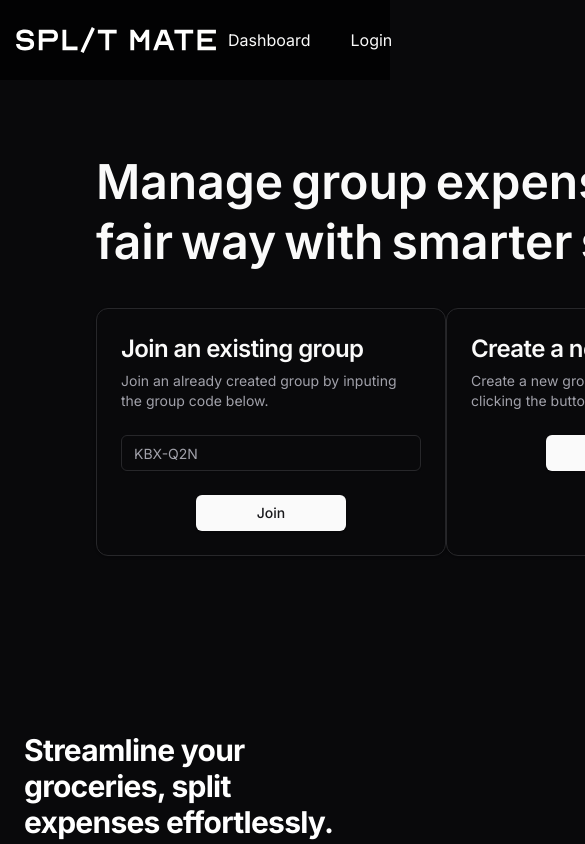
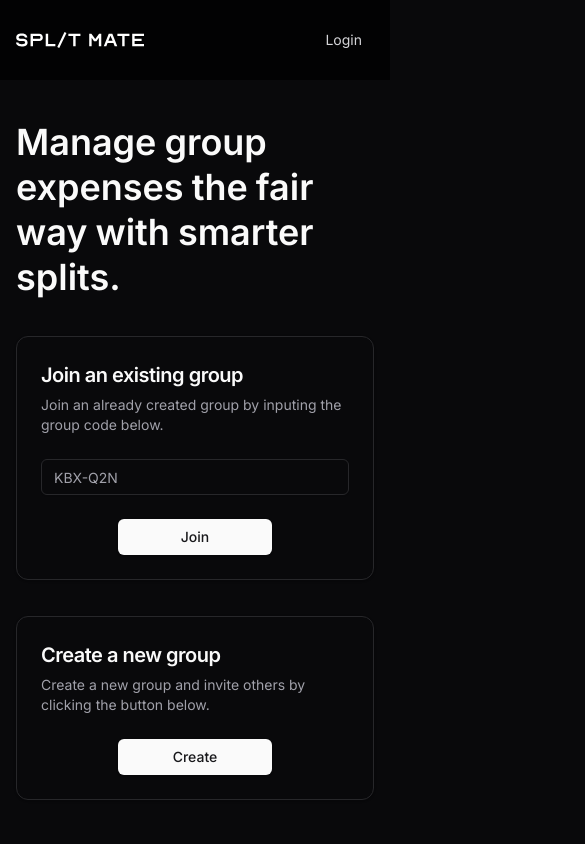
Before and after one commit to HudsonGri/split-mate, a Next.js app: page /landing in a window 390 px wide. Shown: the top 844 px of the page, 585 px wide, since content can reach past the window. Built offline with nearby package versions, Linux system fonts and the light colour scheme.

Commit message:
Landing page revised

```diff
--- a/app/landing/page.tsx
+++ b/app/landing/page.tsx
@@ -27,6 +27,7 @@ import { UserNav } from "../../components/user-nav"
 import mainLogo from "../../public/split-mate-logo.svg";
 import { Input } from "@/components/ui/input"
 import { Label } from "@/components/ui/label"
+import { useState } from 'react';
 
 import Head from 'next/head'
 
@@ -78,6 +79,7 @@ export default function LandingPage() {
             transition: { staggerChildren: 0.1 }
         }
     };
+    const [menuOpen, setMenuOpen] = useState(false);
     return (
         <>
             <Head>
@@ -94,23 +96,27 @@ export default function LandingPage() {
                                     src={mainLogo}
                                     width={200}
                                     alt="Split Mate"
+                                    className="w-32 sm:w-40"
                                 />
                             </div>
-                            <div className="flex items-center space-x-4">
-                                <a href="/dashboard" className="px-3 py-2 rounded-md">Dashboard</a>
-                                <a href="/login" className="px-3 py-2 rounded-md ">Login</a>
+                            <div className="hidden sm:flex items-center space-x-4 text-zinc-300">
+                                <a href="/dashboard" className="px-3 py-2 rounded-md text-sm sm:text-base">Dashboard</a>
+                                <a href="/login" className="px-3 py-2 rounded-md text-sm sm:text-base">Login</a>
+                            </div>
+                            <div className="sm:hidden flex items-center text-zinc-300">
+                                <a href="/login" className="px-3 py-2 rounded-md text-sm sm:text-base">Login</a>
                             </div>
                         </div>
                     </div>
                 </nav>
 
-                <header className="py-8 grid grid-flow-col">
-                    <div className="max-w-4xl ml-24 py-10 text-zinc-50">
+                <header className="py-8 sm:grid sm:grid-flow-col">
+                    <div className="max-w-4xl px-4 mx-auto lg:ml-12 py-2 sm:py-10 text-zinc-50">
                         <motion.div
                             variants={containerVariants}
                             initial="hidden"
                             animate="visible"
-                            className="text-5xl font-semibold leading-tight"
+                            className="text-4xl sm:text-5xl font-semibold leading-tight"
                         >
                             {headerWords.map((word, index) => (
                                 <motion.span key={index} variants={wordVariants} style={{ display: 'inline-block', marginRight: '0.5rem' }}>
@@ -123,10 +129,10 @@ export default function LandingPage() {
                             initial="hidden"
                             animate="visible"
                         >
-                            <motion.div variants={wordVariants} className="grid grid-flow-col">
-                                <Card className="w-[350px] mt-9">
+                            <motion.div variants={wordVariants} className="sm:grid sm:grid-flow-col gap-4">
+                                <Card className="w-full sm:w-[350px] mt-9">
                                     <CardHeader>
-                                        <CardTitle className="text-2xl">Join an existing group</CardTitle>
+                                        <CardTitle className="text-xl sm:text-2xl">Join an existing group</CardTitle>
                                         <CardDescription>Join an already created group by inputing the group code below.</CardDescription>
                                     </CardHeader>
                                     <CardContent>
@@ -136,9 +142,9 @@ export default function LandingPage() {
                                         <Button className="w-1/2">Join</Button>
                                     </CardFooter>
                                 </Card>
-                                <Card className="w-[350px] mt-9">
+                                <Card className="w-full sm:w-[350px] mt-9">
                                     <CardHeader>
-                                        <CardTitle className="text-2xl">Create a new group</CardTitle>
+                                        <CardTitle className="text-xl sm:text-2xl">Create a new group</CardTitle>
                                         <CardDescription>Create a new group and invite others by clicking the button below.</CardDescription>
                                     </CardHeader>
                                     <CardFooter className="justify-center">
@@ -153,12 +159,13 @@ export default function LandingPage() {
                         initial={{ opacity: 0 }}
                         animate={{ opacity: 1 }}
                         transition={{ duration: 0.3 }}
-                    className="py-10 hidden lg:block lg:px-2 text-zinc-50">
+                        className="hidden lg:block lg:px-2 text-zinc-50">
                         <Image
                             src="/hero-graphic.png"
-                            width={800}
-                            height={800}
-                            alt="Hero illustration test"
+                            width={700}
+                            height={700}
+                            alt="Hero illustration"
+                            className="sm:w-auto sm:max-w-sm lg:max-w-lg" // Responsive image sizes
                         />
 
                     </motion.div>
@@ -166,7 +173,7 @@ export default function LandingPage() {
                 </header>
 
                 <main>
-                <div className=" py-24 sm:py-32">
+                    <div className="py-24 sm:py-32">
                         <div className="mx-auto max-w-7xl px-6 lg:px-8">
                             <div className="mx-auto max-w-2xl lg:text-center">
                                 <p className="mt-2 text-3xl font-bold tracking-tight text-white sm:text-4xl">
```
Lines whose indentation alone changed are shown as unchanged.
